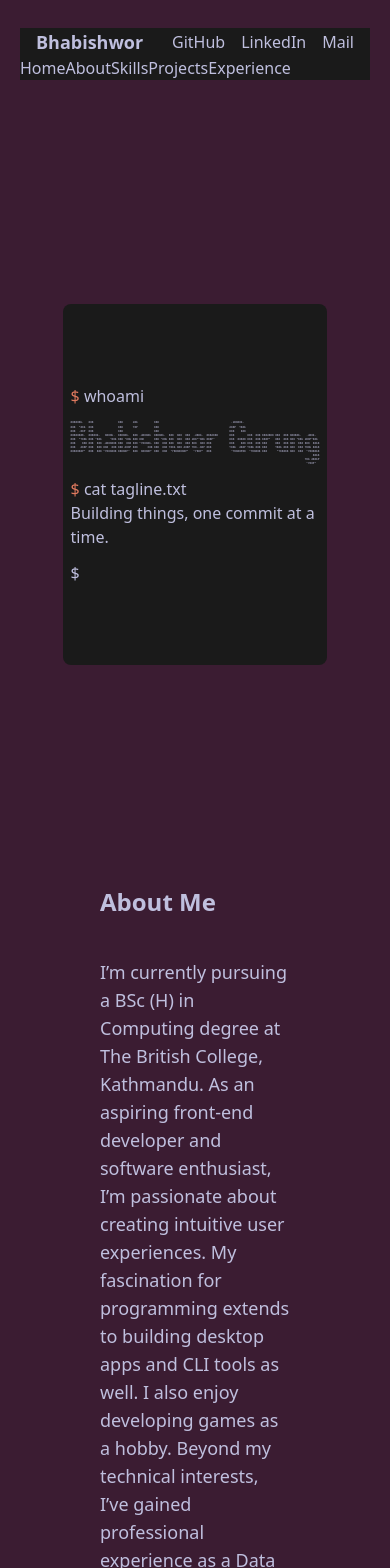
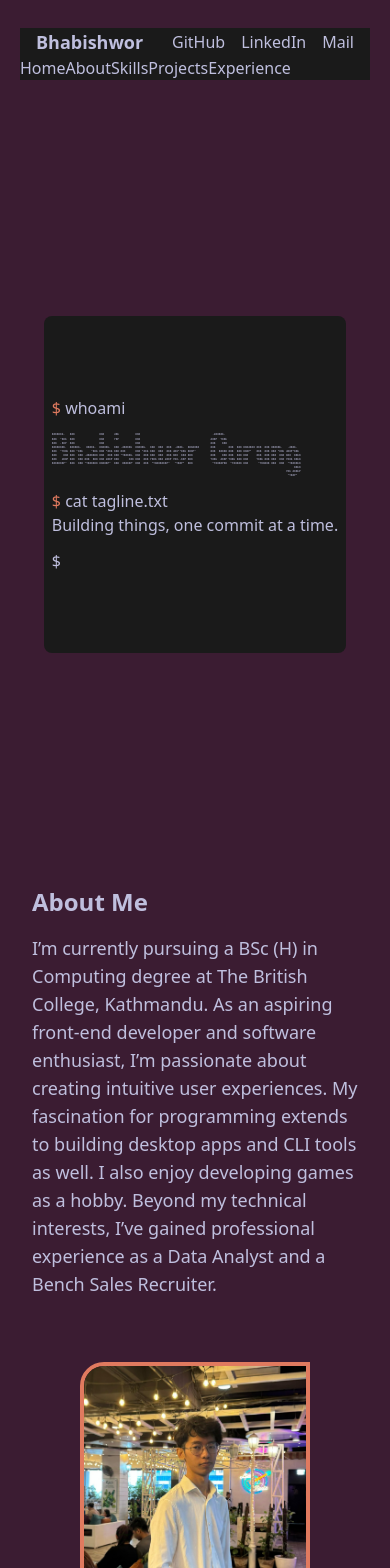
Before and after one commit to Bhabishworgrg/bhabishworgrg.github.io, a React (Vite) app: page / in a window 390 px wide. Shown: the top 1568 px of the page. Built offline with nearby package versions, Linux system fonts and the light colour scheme.

Commit message:
Update the style

```diff
--- a/src/App.jsx
+++ b/src/App.jsx
@@ -13,7 +13,7 @@ function App() {
 		<div className='text-tertiary mx-5 sm:mx-16 md:mx-36 lg:mx-48'>
 			<Navbar/>
 
-			<div className='mx-20'>
+			<div className='mx-3 sm:mx-10 md:mx-14 lg:mx-20'>
 				<Intro/>
 				<About/>
 				<Skills/>
--- a/src/index.css
+++ b/src/index.css
@@ -9,7 +9,7 @@ html {
 
 @layer base {
 	h1 {
-   		@apply text-2xl lg:text-3xl font-semibold mb-6 mt-16;
+   		@apply text-2xl lg:text-3xl font-semibold mt-64;
 	}
 	p {
 		@apply text-lg lg:text-xl;
```
